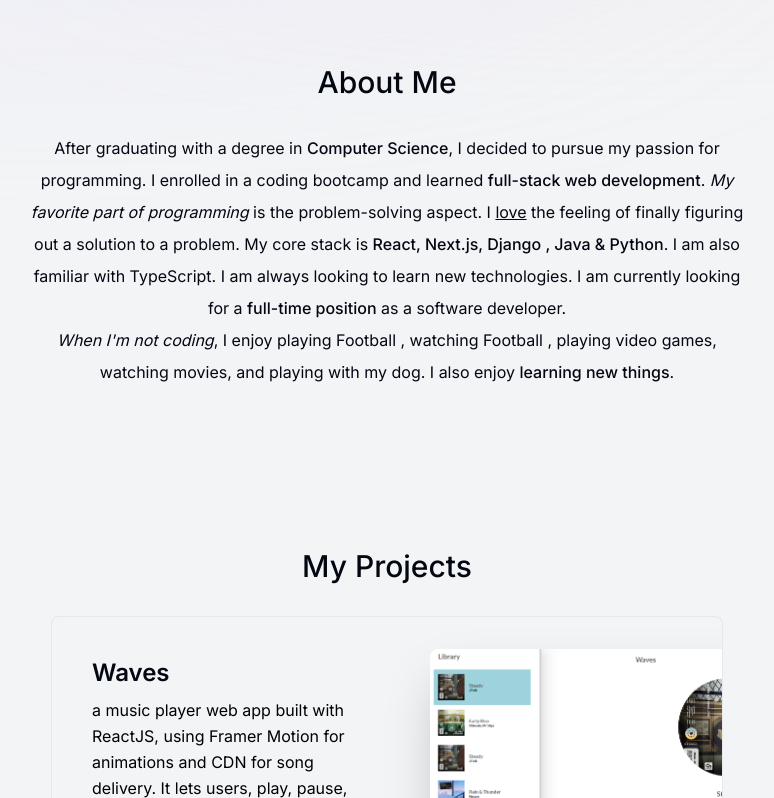
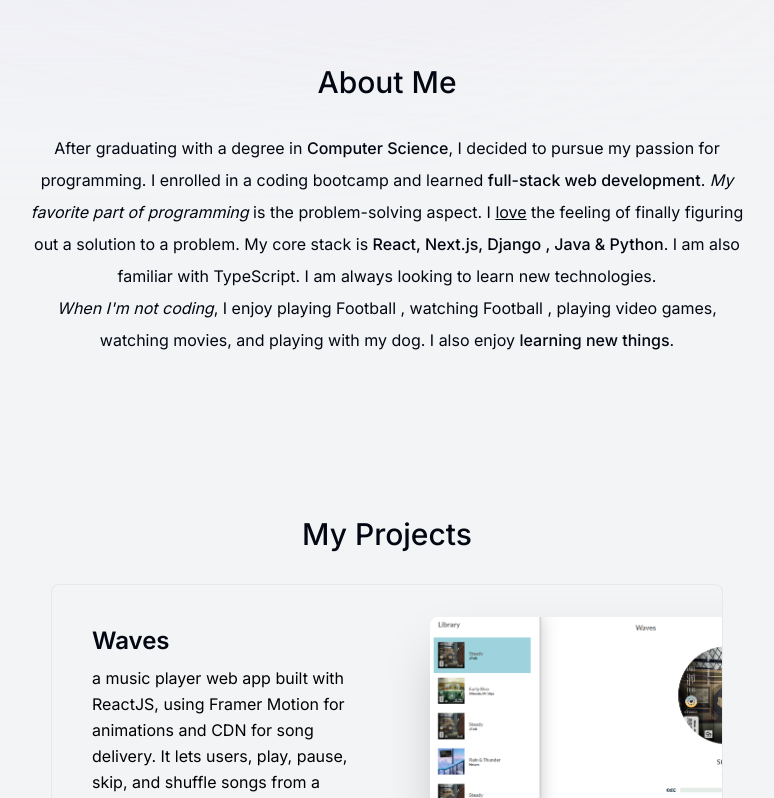
Before and after one commit to ronihere/portdifolido, a Next.js app: page / in a window 1280 px wide. Shown: the part 706-1504 px from the top of the page, without its empty margins (253-1027 px from the left). Built offline with nearby package versions, Linux system fonts and the light colour scheme; no server answers.

Commit message:
minor changes

```diff
--- a/components/About.tsx
+++ b/components/About.tsx
@@ -21,9 +21,10 @@ const About = () => {
           React, Next.js, Django , Java & Python
         </span>
         . I am also familiar with TypeScript. I am always looking to
-        learn new technologies. I am currently looking for a{" "}
+        learn new technologies.
+        {/* I am currently looking for a{" "}
         <span className="font-medium">full-time position</span> as a software
-        developer.
+        developer. */}
           </p>
           <p>
                <span className="italic">When I'm not coding</span>, I enjoy playing Football , watching Football , playing
```
